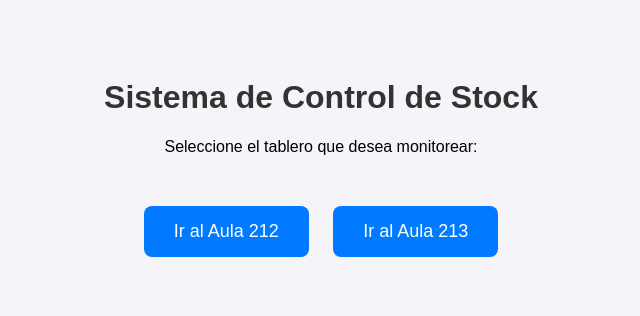
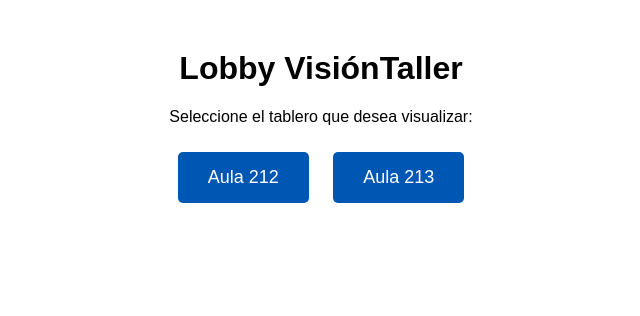
Before and after one commit to Enzoogm/Control-De-Stock-Web, a Flask app: page / in a window 1280 px wide. Shown: the top 316 px of the page, without its empty margins (319-959 px from the left). Run offline with Flask 3, Linux system fonts and the light colour scheme.

```diff
--- a/app.py
+++ b/app.py
@@ -1,44 +1,56 @@
 from flask import Flask, render_template, Response
 import cv2
+import datetime
 
 app = Flask(__name__)
 
-def generate_frames(camera_index):
-    # Enciende la cámara específica
-    camera = cv2.VideoCapture(camera_index)
+def generar_frames(numero_aula):
+    # Asignamos el índice de la cámara según el aula seleccionada
+    if numero_aula == '212':
+        cam_index = 0  # Cámara web integrada de la laptop
+    elif numero_aula == '213':
+        cam_index = 1  # Cámara web USB externa
+    else:
+        cam_index = 0  # Fallback por defecto
+
+    camera = cv2.VideoCapture(cam_index)
 
     try:
         while True:
             success, frame = camera.read()
+
             if not success:
+                # Si la cámara no está conectada (ej. la 1 aún no está enchufada), cortamos la transmisión
                 break
             else:
+                # Obtenemos la fecha y hora actual
+                ahora = datetime.datetime.now().strftime("%d/%m/%Y - %H:%M:%S")
+
+                # Dibujamos el texto sobre el frame
+                cv2.putText(frame, ahora, (10, frame.shape[0] - 15),
+                            cv2.FONT_HERSHEY_SIMPLEX, 0.7, (0, 255, 0), 2)
+
                 ret, buffer = cv2.imencode('.jpg', frame)
-                frame = buffer.tobytes()
+                frame_bytes = buffer.tobytes()
+
                 yield (b'--frame\r\n'
-                       b'Content-Type: image/jpeg\r\n\r\n' + frame + b'\r\n')
+                       b'Content-Type: image/jpeg\r\n\r\n' + frame_bytes + b'\r\n')
     finally:
-        # Esto asegura que la cámara se libere SÍ O SÍ al salir de la página
+        # Liberamos el uso de la cámara cuando cambias de página o cerrás el navegador
         camera.release()
 
 @app.route('/')
-def lobby():
+def index():
     return render_template('lobby.html')
 
-@app.route('/aula/<numero>')
-def aula(numero):
-    return render_template('aula.html', numero_aula=numero)
+@app.route('/aula/<numero_aula>')
+def ver_aula(numero_aula):
+    return render_template('aula.html', aula=numero_aula)
 
-@app.route('/video_feed/<numero>')
-def video_feed(numero):
-    if numero == '212':
-        camera_index = 0
-    elif numero == '213':
-        camera_index = 1
-    else:
-        camera_index = 0
+# Ahora esta ruta recibe el número de aula para saber qué cámara encender
+@app.route('/video_feed/<numero_aula>')
+def video_feed(numero_aula):
+    return Response(generar_frames(numero_aula), mimetype='multipart/x-mixed-replace; boundary=frame')
 
-    return Response(generate_frames(camera_index), mimetype='multipart/x-mixed-replace; boundary=frame')
-
-if __name__ == "__main__":
+if __name__ == '__main__':
     app.run(host='0.0.0.0', port=5000, debug=True)
--- a/templates/lobby.html
+++ b/templates/lobby.html
@@ -3,21 +3,25 @@
 <head>
     <meta charset="UTF-8">
     <meta name="viewport" content="width=device-width, initial-scale=1.0">
-    <title>VisiónTaller - Lobby</title>
+    <title>VisiónTaller - Menú Principal</title>
     <style>
-        body { font-family: Arial, sans-serif; text-align: center; background-color: #f4f4f9; padding: 50px; }
-        h1 { color: #333; }
-        .botones { margin-top: 40px; }
-        .boton { display: inline-block; padding: 15px 30px; margin: 10px; font-size: 18px; text-decoration: none; color: white; background-color: #007BFF; border-radius: 8px; transition: 0.3s; }
-        .boton:hover { background-color: #0056b3; }
+        body { font-family: Arial, sans-serif; text-align: center; margin-top: 50px; }
+        .boton-aula {
+            display: inline-block; padding: 15px 30px; margin: 10px;
+            font-size: 18px; color: white; background-color: #0056b3;
+            text-decoration: none; border-radius: 5px;
+        }
+        .boton-aula:hover { background-color: #003d82; }
     </style>
 </head>
 <body>
-    <h1>Sistema de Control de Stock</h1>
-    <p>Seleccione el tablero que desea monitorear:</p>
-    <div class="botones">
-        <a href="/aula/212" class="boton">Ir al Aula 212</a>
-        <a href="/aula/213" class="boton">Ir al Aula 213</a>
-    </div>
+
+    <h1>Lobby VisiónTaller</h1>
+    <p>Seleccione el tablero que desea visualizar:</p>
+
+    <!-- Botones de las aulas -->
+    <a href="/aula/212" class="boton-aula">Aula 212</a>
+    <a href="/aula/213" class="boton-aula">Aula 213</a>
+
 </body>
 </html>
```
Also changed, not shown: templates/aula.html (+13 -11 lines), README.md.
